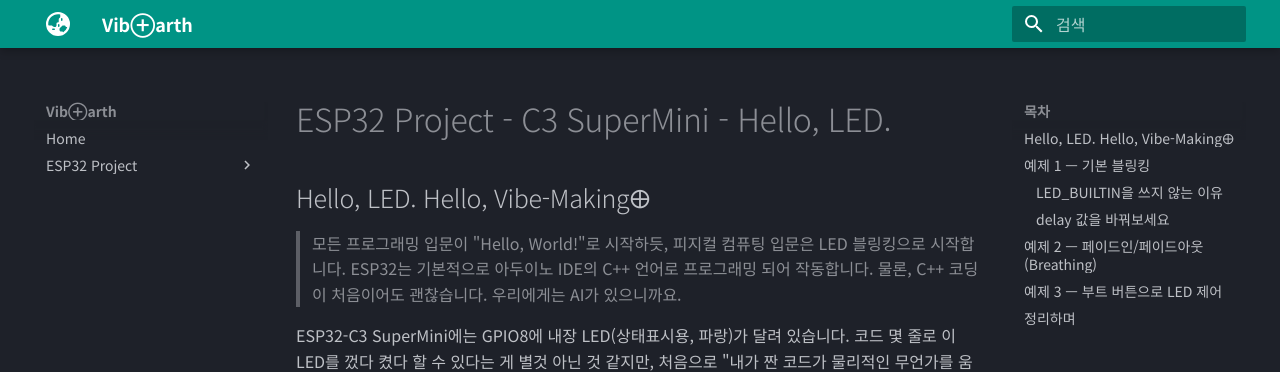
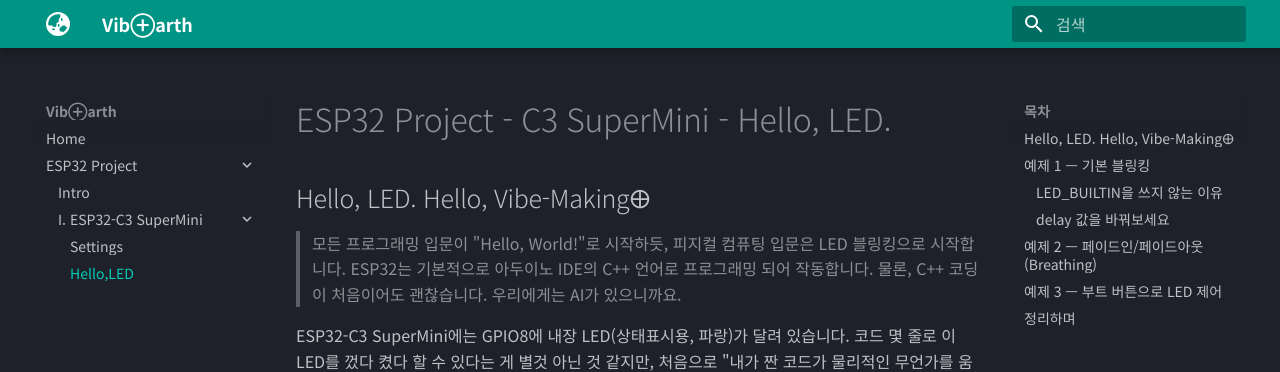
Before and after one commit to VibEarth/VibEarth.github.io, an MkDocs documentation site: the page built from docs/esp32/c3/led.md, in a window 1280 px wide. Shown: the top 372 px of the page. Built offline with MkDocs 1.6.1 and Material for MkDocs 9.7.7, drawn with Linux system fonts in a browser that asks for light colours.

Commit message:
Update mkdocs.yml
hello, led.

```diff
--- a/mkdocs.yml
+++ b/mkdocs.yml
@@ -41,6 +41,7 @@ nav:
     - Intro: esp32/intro.md
     - I. ESP32-C3 SuperMini:
       - Settings: esp32/c3/settings.md
+      - Hello,LED: esp32/c3/led.md
       # - Modules:
       #   - RGB_LED: esp32/c3/rgb_led.md
       #   - BME280: esp32/c3/bme280.md
```
